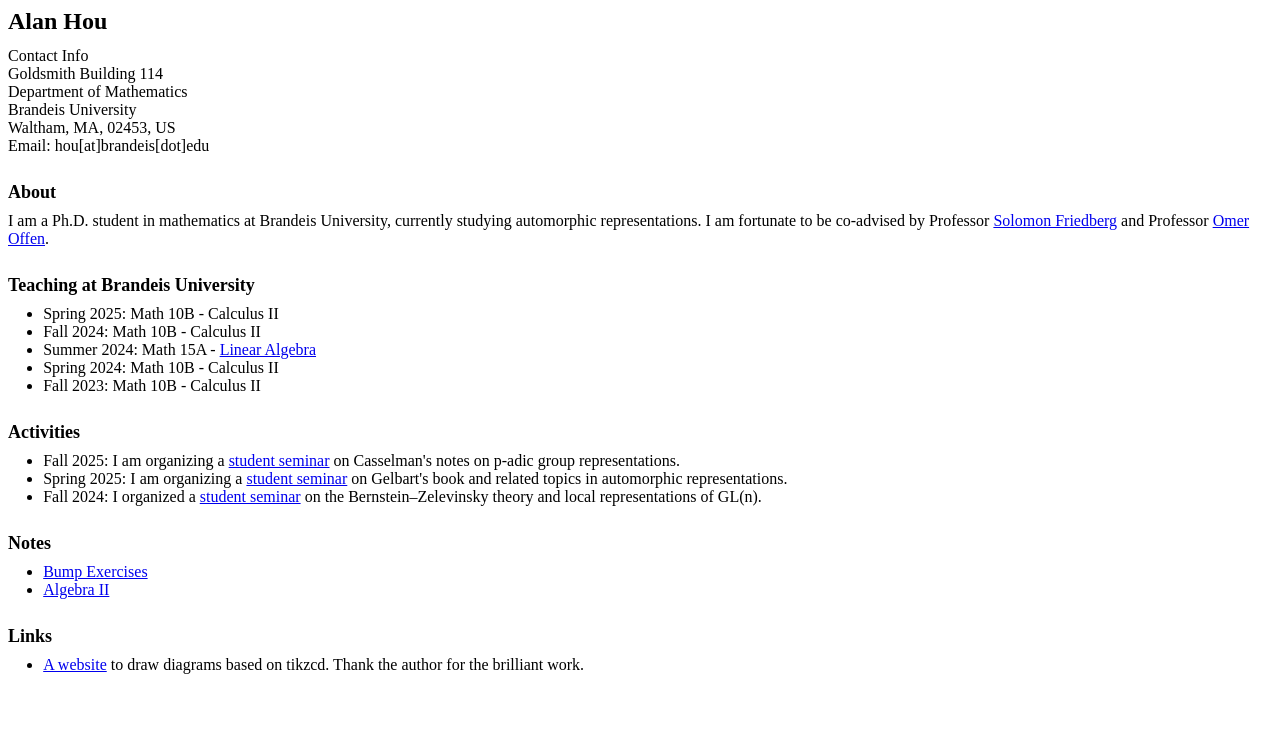
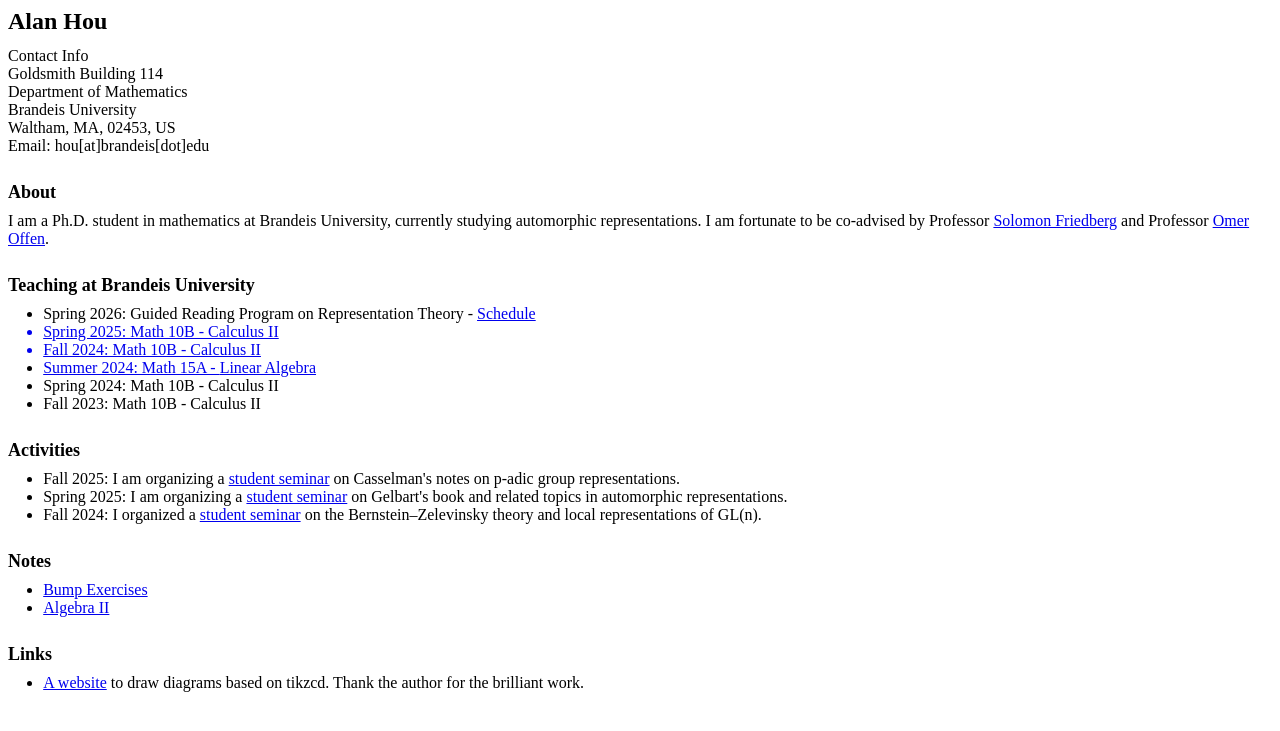
Before and after one commit to axhou/axhou.github.io, a Jekyll site: the page index.html, which Jekyll copies as it is, in a window 1280 px wide. Shown: the top 731 px of the page. Built offline with Jekyll 4.4.1, drawn with Linux system fonts in a browser that asks for light colours.

Commit message:
Update index.html

```diff
--- a/index.html
+++ b/index.html
@@ -72,6 +72,7 @@
 
   <h2>Teaching at Brandeis University</h2>
   <ul>
+    <li>Spring 2026: Guided Reading Program on Representation Theory - <a href="./grp2026spring.html">Schedule</li>
     <li>Spring 2025: Math 10B - Calculus II</li>
     <li>Fall 2024: Math 10B - Calculus II</li>
     <li>Summer 2024: Math 15A - <a href="./s2024la.html">Linear Algebra</a></li>
```
